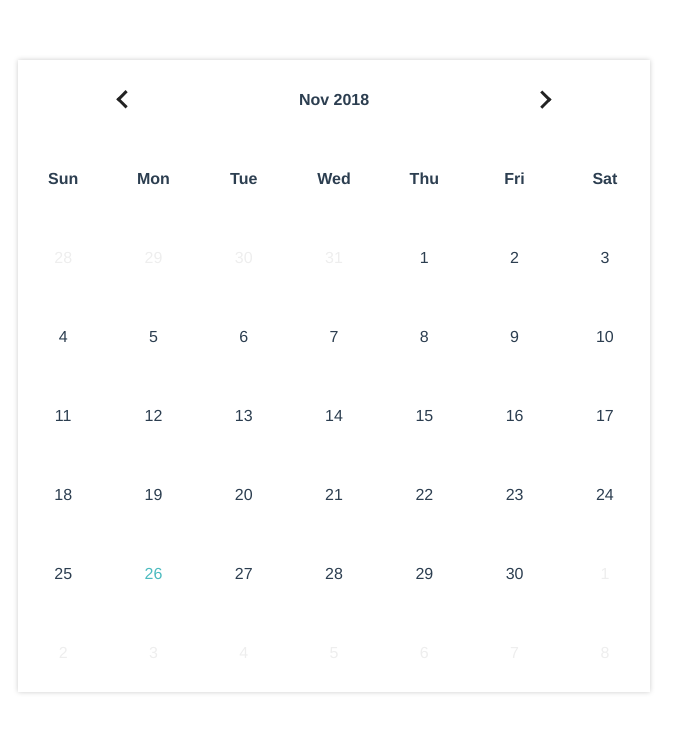
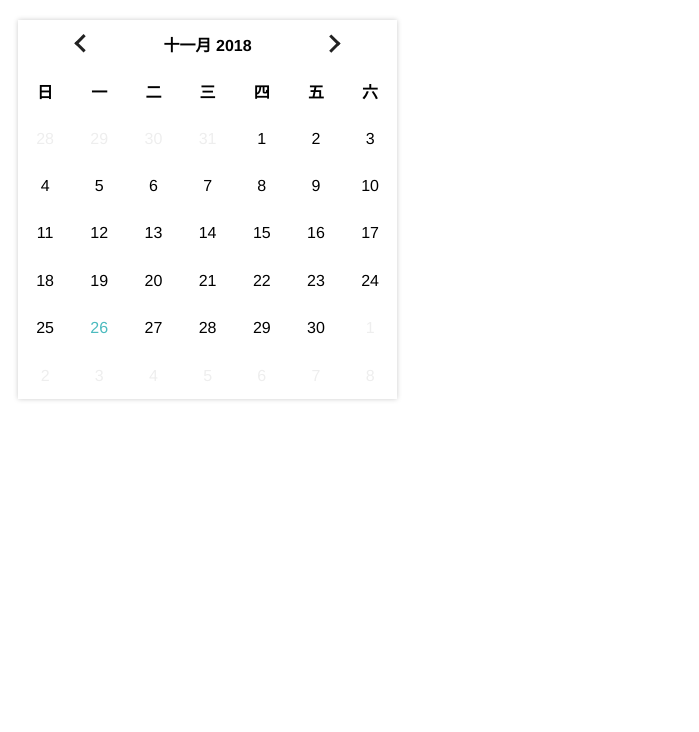
Before and after one commit to peistop/FEA-Practice, a Vue app in the folder vue-calendar/: page / in a window 1280 px wide. Shown: the top 732 px of the page, without its empty margins (0-699 px from the left). Built offline with nearby package versions, Linux system fonts and the light colour scheme.

Commit message:
Add new icon and Chinese month names

```diff
--- a/vue-calendar/src/App.vue
+++ b/vue-calendar/src/App.vue
@@ -1,6 +1,18 @@
+
+<style>
+#app {
+  font-family: 'Avenir', Helvetica, Arial, sans-serif;
+  -webkit-font-smoothing: antialiased;
+  -moz-osx-font-smoothing: grayscale;
+  text-align: center;
+  margin-top: 20px;
+}
+</style>
+
 <template>
-  <div id="app">
-    <calendar style="width: 50%;"/>
+  <div id='app'>
+    <calendar style='width: 30%;'
+              :month-full-names='monthFullNames' :month-names='monthNames' :day-names="dayNames" />
   </div>
 </template>
 
@@ -11,17 +23,13 @@
     name: 'app',
     components: {
       Calendar
+    },
+    data() {
+      return {
+        monthNames: ['一月', '二月', '三月', '四月', '五月', '六月', '七月', '八月', '九月', '十月', '十一月', '十二月'],
+        monthFullNames: ['一月', '二月', '三月', '四月', '五月', '六月', '七月', '八月', '九月', '十月', '十一月', '十二月'],
+        dayNames: ['日', '一', '二', '三', '四', '五', '六']
+      };
     }
   };
 </script>
-
-<style>
-#app {
-  font-family: 'Avenir', Helvetica, Arial, sans-serif;
-  -webkit-font-smoothing: antialiased;
-  -moz-osx-font-smoothing: grayscale;
-  text-align: center;
-  color: #2c3e50;
-  margin-top: 60px;
-}
-</style>
--- a/vue-calendar/src/components/Calendar.vue
+++ b/vue-calendar/src/components/Calendar.vue
@@ -49,8 +49,8 @@
 <template>
   <div class="r-calendar">
     <div class="r-inner">
-      <calendar-header :title="title" :onPrev="onPrev" :onSelectView="onSelectView" :onNext="onNext" />
-      <week-days v-if="view === 'DATES'" :startDay="startDay" :dayNames="dayNames" />
+      <calendar-header :title="title" :on-prev="onPrev" :on-select-view="onSelectView" :on-next="onNext" />
+      <week-days v-if="view === 'DATES'" :start-day="startDay" :day-names="dayNames" />
       <month-dates v-if="view === 'DATES'" :year="year" :month="month" :startDay="startDay" :selectedDate="selectedDate" :onSelectDate="onSelectDate" />
       <month-selector v-if="view === 'MONTHS'" :year="year" :monthNames="monthNames"
                       :selectedMonth="selectedMonth" :selectedYear="selectedYear" :onSelectMonth="onSelectMonth" />
@@ -66,7 +66,7 @@
   import MonthSelector from './MonthSelector';
   import YearSelector  from './YearSelector';
 
-  var date = new Date();
+  const date = new Date();
 
   export default {
     components: {
@@ -104,7 +104,7 @@
       return {
         view: 'DATES',
         year: date.getFullYear(), // year the current calendar shows
-        month: date.getMonth(), //getMonth() return index of months
+        month: date.getMonth(), //getMonth() returns index of months
         selectedYear: date.getFullYear(),
         selectedMonth: date.getMonth(),
         selectedDay: date.getDate(),
@@ -115,7 +115,7 @@
       title() {
         switch (this.view) { //state pattern ?
           case 'DATES':
-            return this.monthNames[this.month] + ' ' + this.year;
+            return this.monthFullNames[this.month] + ' ' + this.year;
           case 'MONTHS':
             return this.year;
           case 'YEARS':
@@ -174,7 +174,7 @@
       },
       onSelectDate: function(year, month, day) {
         this.selectedYear = year;
-        this.selectedMonth = month; // index of month
+        this.selectedMonth = month;
         this.selectedDay = day;
         this.selectedDate = new Date(year, month, day);
       },
--- a/vue-calendar/src/components/MonthSelector.vue
+++ b/vue-calendar/src/components/MonthSelector.vue
@@ -1,6 +1,5 @@
 <style lang="less">
   .r-calendar {
-
     .r-months {
       display: flex;
       flex-flow: column nowrap;
@@ -25,7 +24,6 @@
         border-radius: 50%;
       }
     }
-
   }
 </style>
 
@@ -54,7 +52,8 @@
     },
     methods: {
       getMonth: function(i, j) {
-        return i * 4  + j ;
+        const index = i * 4  + j; //index of month
+        return index;
       }
     }
   };
--- a/vue-calendar/src/components/YearSelector.vue
+++ b/vue-calendar/src/components/YearSelector.vue
@@ -65,7 +65,8 @@
     },
     methods: {
       getYear: function(i, j) {
-        return (i * 4 + j - 1) + this.startYear;
+        const index = i * 4 + j - 1; // index of [startYear - 1, startYear, ..., endYear, endYear + 1]
+        return index + this.startYear;
       }
     }
   };
```
Also changed, not shown: 1 other file (tests, documents, lock files or other folders).
